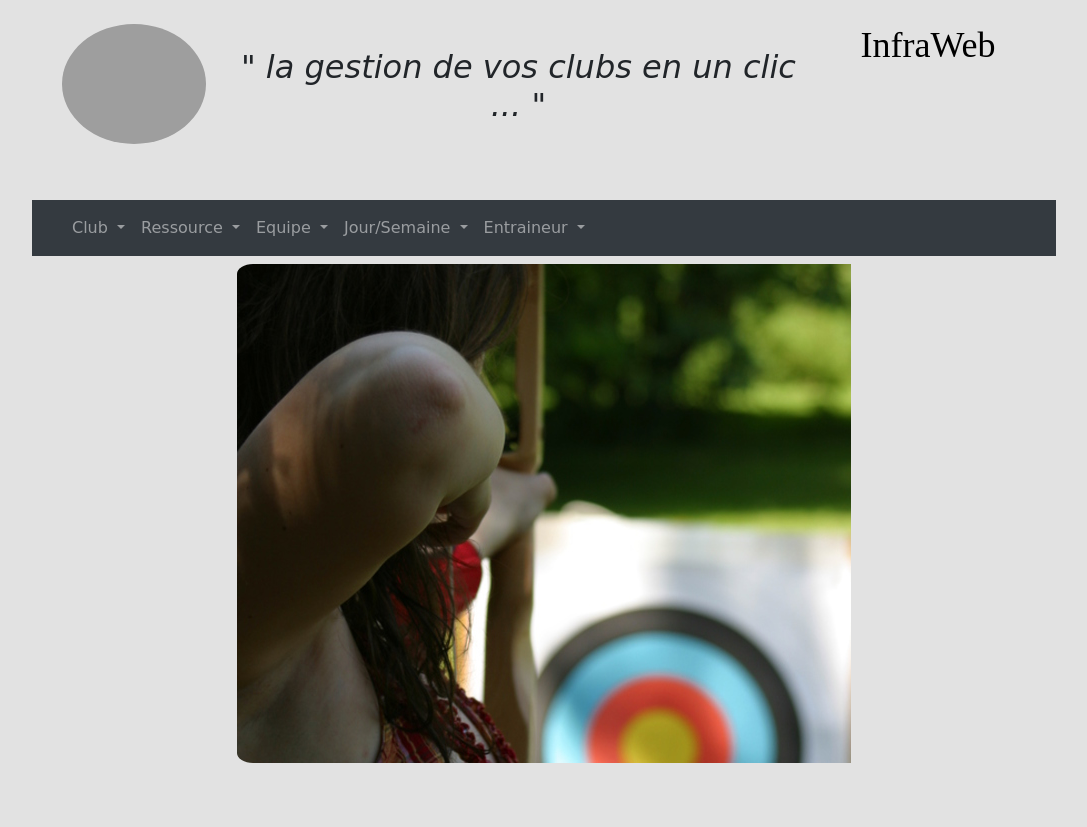
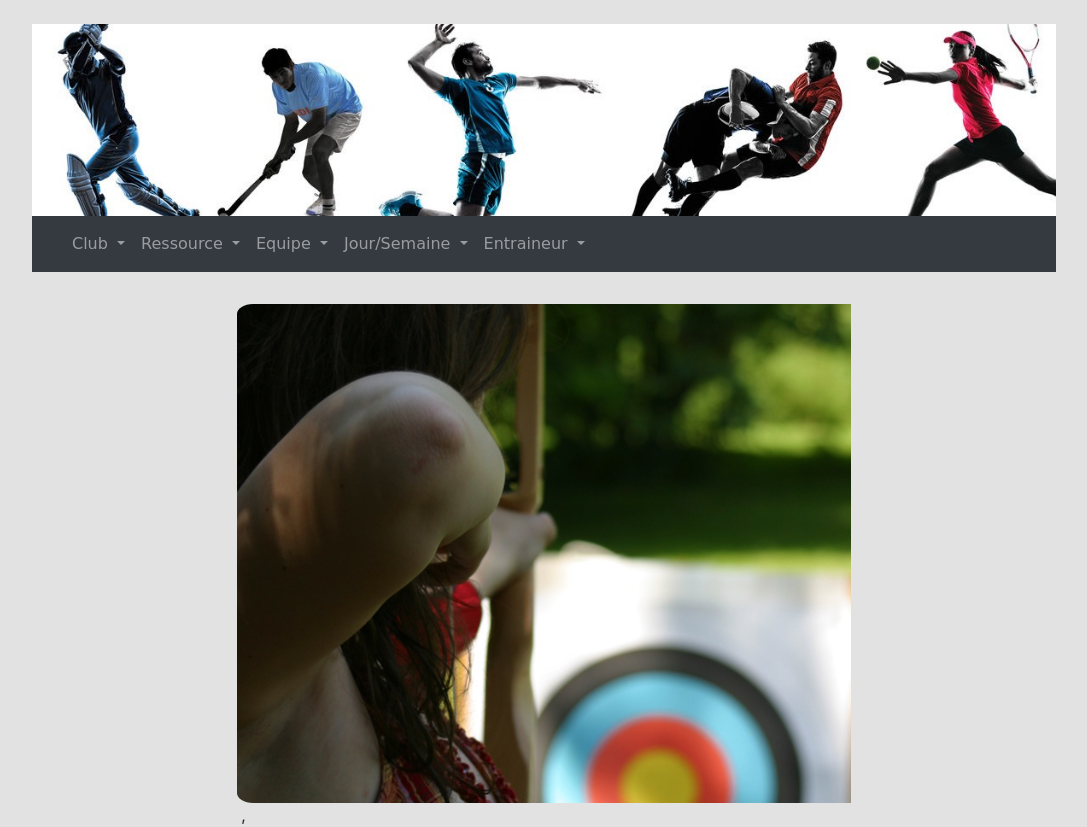
Before and after one commit to NicolasDuret/PPE-INFRAWEB, a PHP site: page / in a window 1280 px wide. Shown: the whole page, without its empty margins (96-1183 px from the left). Before the commit the page ends 763 px from the top, so only its background shows below. Run offline with PHP 8.4, Linux system fonts and the light colour scheme; data that the repository does not hold is empty; some libraries are stand-ins or nearby versions; grey boxes are pictures that could not be loaded.

Commit message:
salut c'est la resta des bacs à sable

```diff
--- a/Controleur.php
+++ b/Controleur.php
@@ -27,6 +27,7 @@ class Controleur
 		{
 		//appel de la vue de l'entête
 		require 'Vues/entete.php';
+
 		}
 
 
--- a/Vues/entete.php
+++ b/Vues/entete.php
@@ -1,8 +1,6 @@
 <html>
 	<head>
-		<title>
-			Ma Mairie
-		</title>
+		<title>Ma Mairie</title>
 		<meta http-equiv="content-type" content="text/html; charset=UTF-8" />
 		<meta name="viewport" content="width=device-width, initial-scale=1, shrink-to-fit=no">
         <link rel="stylesheet" href="https://stackpath.bootstrapcdn.com/bootstrap/4.2.1/css/bootstrap.min.css" integrity="sha384-GJzZqFGwb1QTTN6wy59ffF1BuGJpLSa9DkKMp0DgiMDm4iYMj70gZWKYbI706tWS" crossorigin="anonymous">
@@ -14,13 +12,7 @@
         <meta name="viewport" content="width=device-width, initial-scale=1, shrink-to-fit=no">
         <head>
 	<body>
-		<div class="fondMilieu">
-			<div class="cadreHautLogo">
-				<a href="index.php"> <img src="Images/logo_fond.png" class="logo"></a>
-			</div>
-			<div class="cadreHautMilieu">
-				<br><h2><i>  " la gestion de vos clubs en un clic ... "</i></h2></br>
-			</div>
-			<div class = "cadreHautDroit">
-				<h2 class="apparaitreDrapeau"> InfraWeb <h2>
-			</div>
+    <div class="fondMilieu">
+        <div class="Logo_banniere">
+
+        </div>
--- a/index.php
+++ b/index.php
@@ -15,6 +15,7 @@ else
 }
 //affichage de l'ent�te
 $monControleur->afficheEntete();
+
 //affichage du menu
 $monControleur->afficheMenu();
 //SI on souhaite voir un vue particulière, on passe celle-ci en param�tre (elle est récupérée à travers la méthode GET)
@@ -22,4 +23,4 @@ if ((isset($_GET['vue']))&& (isset($_GET['action'])))
 $monControleur->affichePage($_GET['action'],$_GET['vue']);
 //affichage du pied de page
 $monControleur->affichePiedPage();
-?>
+?>,
--- a/styleMairie.css
+++ b/styleMairie.css
@@ -1,3 +1,13 @@
+.Logo_banniere{
+    position: absolute;
+    width: 100%;
+    height:27%;
+    top: 0%;
+
+    background: url('Images/multisport.jpg') no-repeat center;
+    background-size: cover;
+}
+
 table
 {
 	transition-property : color ;
@@ -6,7 +16,6 @@ table
 	border-style : solid;
 	text-align : center;
 	margin: auto;
-
 }
 
 table:hover
@@ -25,21 +34,7 @@ h1
 	text-align : center;
 }
 
-.apparaitreDrapeau
-{
-	transition-property : background-image;
-	transition-duration : 1s;
-	font-family:"times new roman";
-	font-size : 36;
-	color : black;
-	text-align : center;
-}
 
-.apparaitreDrapeau:hover
-{
-	background-image : url(drapeau.jpg);
-
-}
 h2
 {
 	text-align : center;
@@ -107,7 +102,7 @@ h3
 	width:100%;
 	right : 0;
 	height:15%;
-	top : 22%;
+	top : 24%;
 	font-family : comic sans MS;
 	text-align : center;
 
@@ -275,64 +270,9 @@ h3
   font-weight: normal;
   text-shadow: 2px 2px 3px #FFFFFF;
 }
-#menu-bar ul li:first-child > a {
-  border-top-left-radius: 10px;
-  -webkit-border-top-left-radius: 10px;
-  -moz-border-radius-topleft: 10px;
-  border-top-right-radius: 10px;
-  -webkit-border-top-right-radius: 10px;
-  -moz-border-radius-topright: 10px;
-}
-#menu-bar ul li:last-child > a {
-  border-bottom-left-radius: 10px;
-  -webkit-border-bottom-left-radius: 10px;
-  -moz-border-radius-bottomleft: 10px;
-  border-bottom-right-radius: 10px;
-  -webkit-border-bottom-right-radius: 10px;
-  -moz-border-radius-bottomright: 10px;
-}
-#menu-bar:after {
-  content: ".";
-  display: block;
-  clear: both;
-  visibility: hidden;
-  line-height: 0;
-  height: 0;
-}
-#menu-bar {
-  display: inline-block;
-}
-  html[xmlns] #menu-bar {
-  display: block;
-}
-* html #menu-bar {
-  height: 1%;
-}
 
-/* Small devices (landscape phones, 576px and up) */
-@media (min-width: 576px) {
 
-}
 
-/* Medium devices (tablets, 768px and up) */
-@media (min-width: 768px) {
-
-}
-/* Large devices (desktops, 992px and up)*/
-@media (min-width: 992px) {
-
-}
-
-/* Extra large devices (large desktops, 1200px and up)*/
-@media (min-width: 1200px) {
-
-}
-
-.diapo{
-    margin: 0 auto;
-    margin-top:27vh;
-    width: 60%;
-}
 
 .d-block{
     border-radius:2%;
@@ -350,5 +290,48 @@ h3
 }
 body{
     background-color: #E2E2E2;
+}
+
+.diapo{
+    margin: 0 auto;
+    margin-top:32vh;
+    width: 60%;
+    display: none;
+}
+
+html[xmlns] #menu-bar {
+  display: block;
+    z-index: 1;
+}
+* html #menu-bar {
+  height: 1%;
+}
+
+/* Small devices (landscape phones, 576px and up) */
+@media (min-width: 576px) {
+    .diapo{
+        margin: 0 auto;
+        margin-top:32vh;
+        width: 60%;
+        display: block;
+
+    }
+
+    .menu{
+        z-index: 1;
+    }
+}
+
+/* Medium devices (tablets, 768px and up) */
+@media (min-width: 768px) {
 
 }
+/* Large devices (desktops, 992px and up)*/
+@media (min-width: 992px) {
+
+}
+
+/* Extra large devices (large desktops, 1200px and up)*/
+@media (min-width: 1200px) {
+
+}
```
Lines whose indentation alone changed are shown as unchanged.
